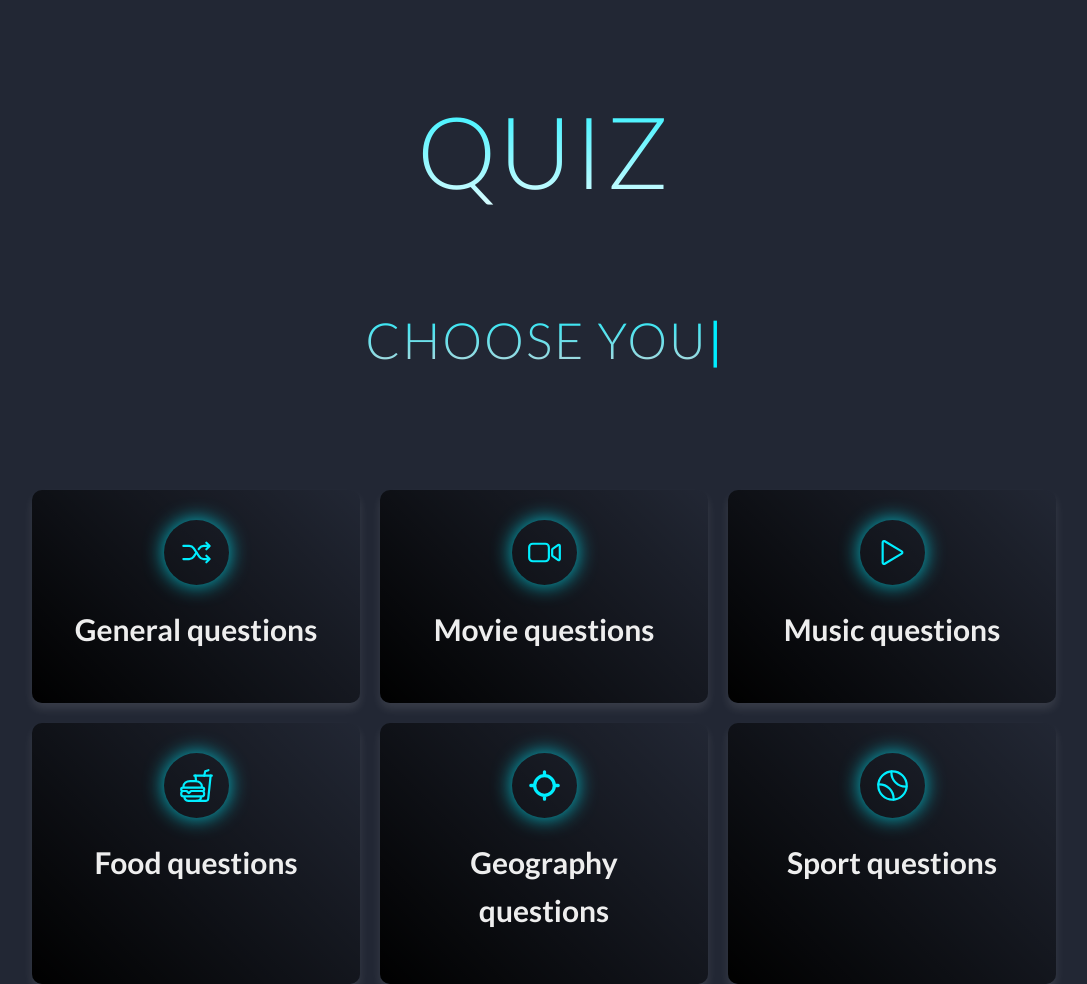
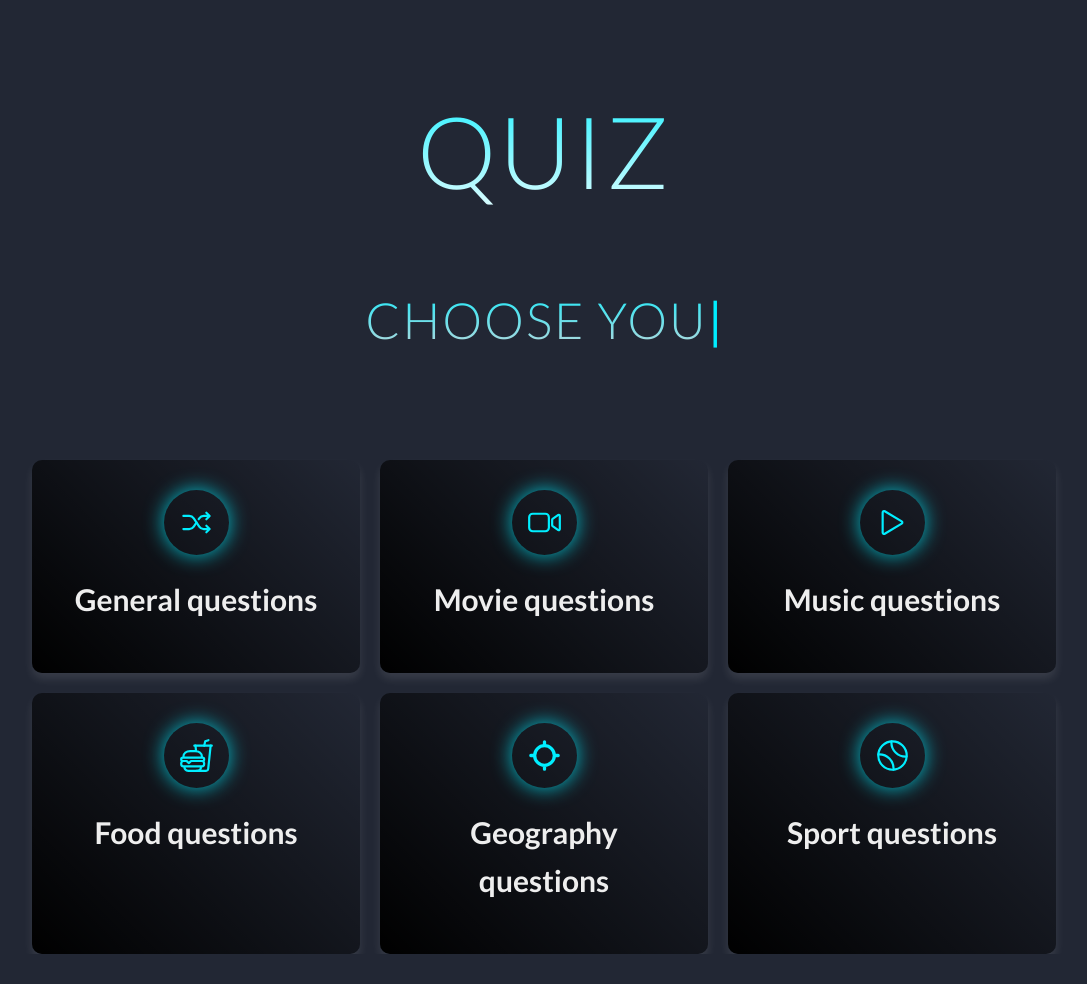
Before and after one commit to oscargforce/Vanilla-JS-Quiz-game, a website built with Parcel: page index.html in a window 1280 px wide. Shown: the whole page, without its empty margins (96-1183 px from the left). After the commit the page ends 954 px from the top, so only its background shows below. Built offline with nearby package versions, Linux system fonts and the light colour scheme.

Commit message:
fix margins

```diff
--- a/index.html
+++ b/index.html
@@ -13,10 +13,10 @@
     <title>Quiz</title>
   </head>
   <body>
-    <div class="header-container margin-bottom-medium">
+    <div class="header-container margin-bottom-ms">
       <h2 class="header header--one">Quiz</h2>
     </div>
-    <div class="header-container margin-bottom-ms" id="typedjs-container">
+    <div class="header-container margin-bottom-large" id="typedjs-container">
       <h2 class="header header--two" id="typedjs"></h2>
     </div>
 
--- a/src/sass/_utilities.scss
+++ b/src/sass/_utilities.scss
@@ -8,7 +8,7 @@
   margin-bottom: 7rem;
 }
 .margin-bottom-large {
-  margin-bottom: 11rem;
+  margin-bottom: 10rem;
 }
 
 .margin-top-small {
```
